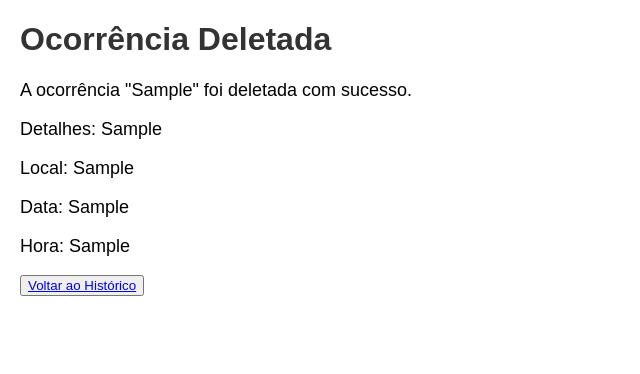
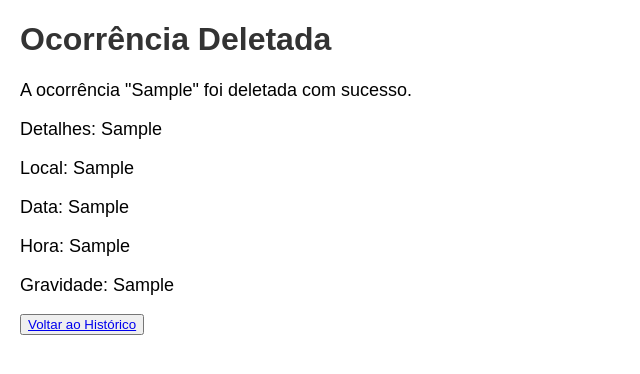
Before and after one commit to 7hurz1n/PNT-web-mobile, a Flask app: page /deletar/1 in a window 1280 px wide. Shown: the top 374 px of the page, without its empty margins (0-640 px from the left). Run offline with Flask 3, Linux system fonts and the light colour scheme; tables that the repository leaves empty hold one stand-in row (values such as "Sample post"); data that the repository does not hold is empty.

Commit message:
Add gravidade field to deletado.html

```diff
--- a/templates/deletado.html
+++ b/templates/deletado.html
@@ -24,6 +24,7 @@
     <p>Local: {{ local }}</p>
     <p>Data: {{ data }}</p>
     <p>Hora: {{ hora }}</p>
+    <p>Gravidade: {{ gravidade }}</p>
     <button><a href="{{ url_for('app.historico') }}">Voltar ao Histórico</a></button>
 </body>
 </html>
```
